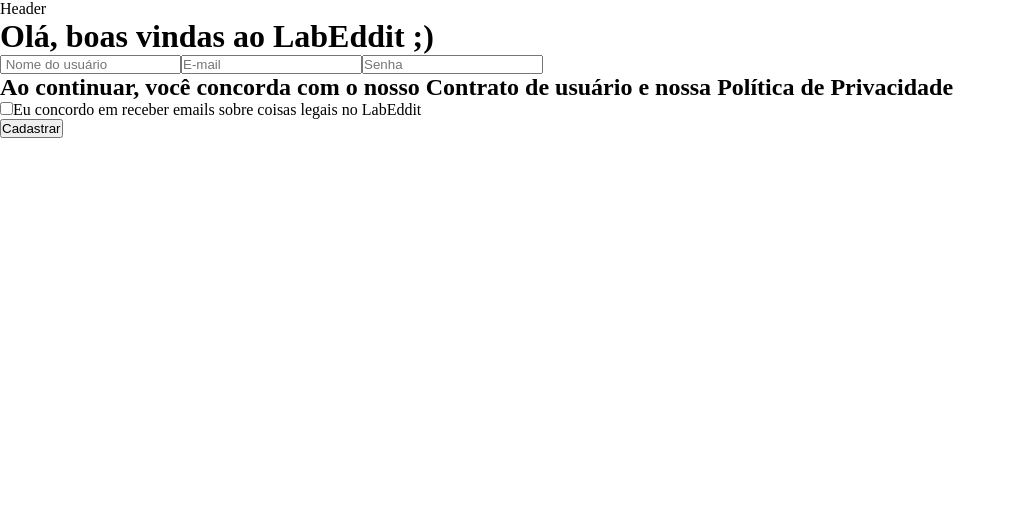
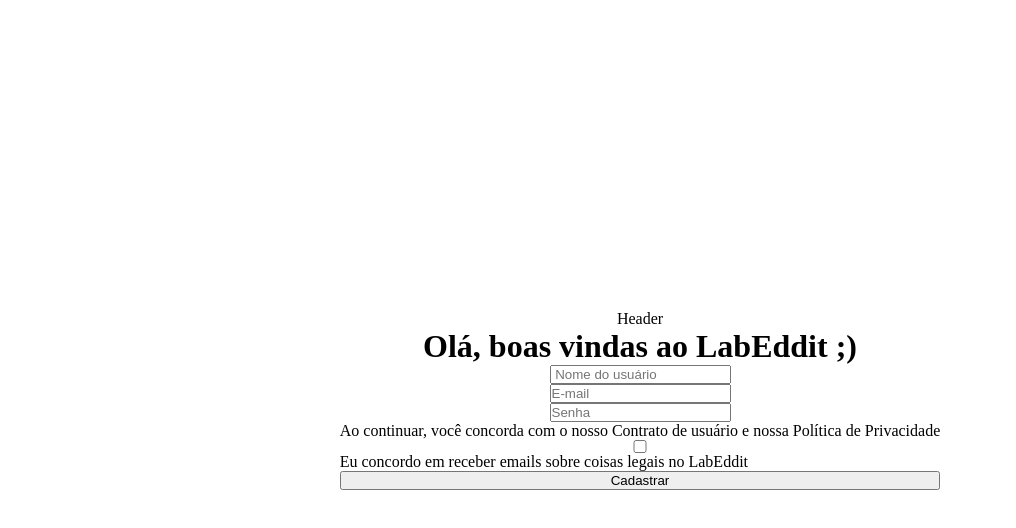
Before and after one commit to future4code/silveira-Lourenco-Souza, a React (Create React App) app in the folder modulo3/projeto-LabEddit/labeddit/: page / in a window 1280 px wide. Shown: the top 528 px of the page, without its empty margins (0-1016 px from the left). Built offline with nearby package versions, Linux system fonts and the light colour scheme.

Commit message:
Páginas criadas 2/4 (SignupPage) v2

```diff
--- a/modulo3/projeto-LabEddit/labeddit/src/pages/SignupPage/SignupPage.js
+++ b/modulo3/projeto-LabEddit/labeddit/src/pages/SignupPage/SignupPage.js
@@ -1,8 +1,23 @@
 import React from 'react'
+import styled from 'styled-components'
+
+const ContainerMain = styled.div`
+  margin: auto;
+  min-height: 100vh;
+  width: 100vw;
+  display: flex;
+  flex-direction: column;
+  align-items: center;
+  justify-content: center;
+    div{
+      display: flex;
+      flex-direction: column;
+    }
+`
 
 const SignupPage = () => {
   return (
-    <>
+    <ContainerMain>
       <p>Header</p>
       <h1>Olá, boas vindas ao LabEddit ;)</h1>
 
@@ -13,14 +28,14 @@ const SignupPage = () => {
       </div>
 
       <div>
-        <h2>Ao continuar, você concorda com o nosso <span>Contrato de usuário</span> e nossa <span>Política de Privacidade</span></h2>
+        <p>Ao continuar, você concorda com o nosso <span>Contrato de usuário</span> e nossa <span>Política de Privacidade</span></p>
         <div>
           <input type="checkbox" id='sendEmail' />
           <label htmlFor="sendEmail">Eu concordo em receber emails sobre coisas legais no LabEddit</label>
         </div>
         <button>Cadastrar</button>
       </div>
-    </>
+    </ContainerMain>
   )
 }
 
```
